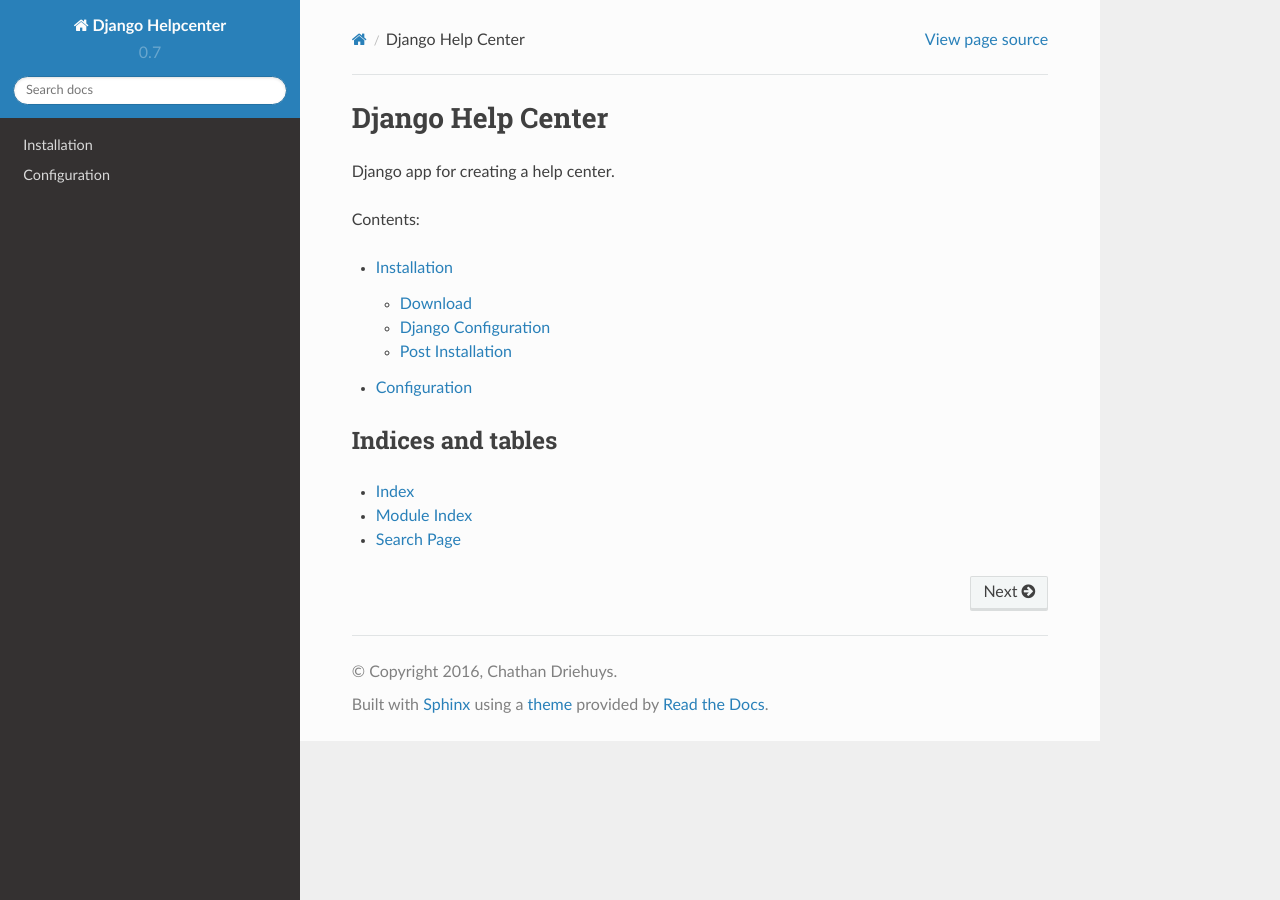
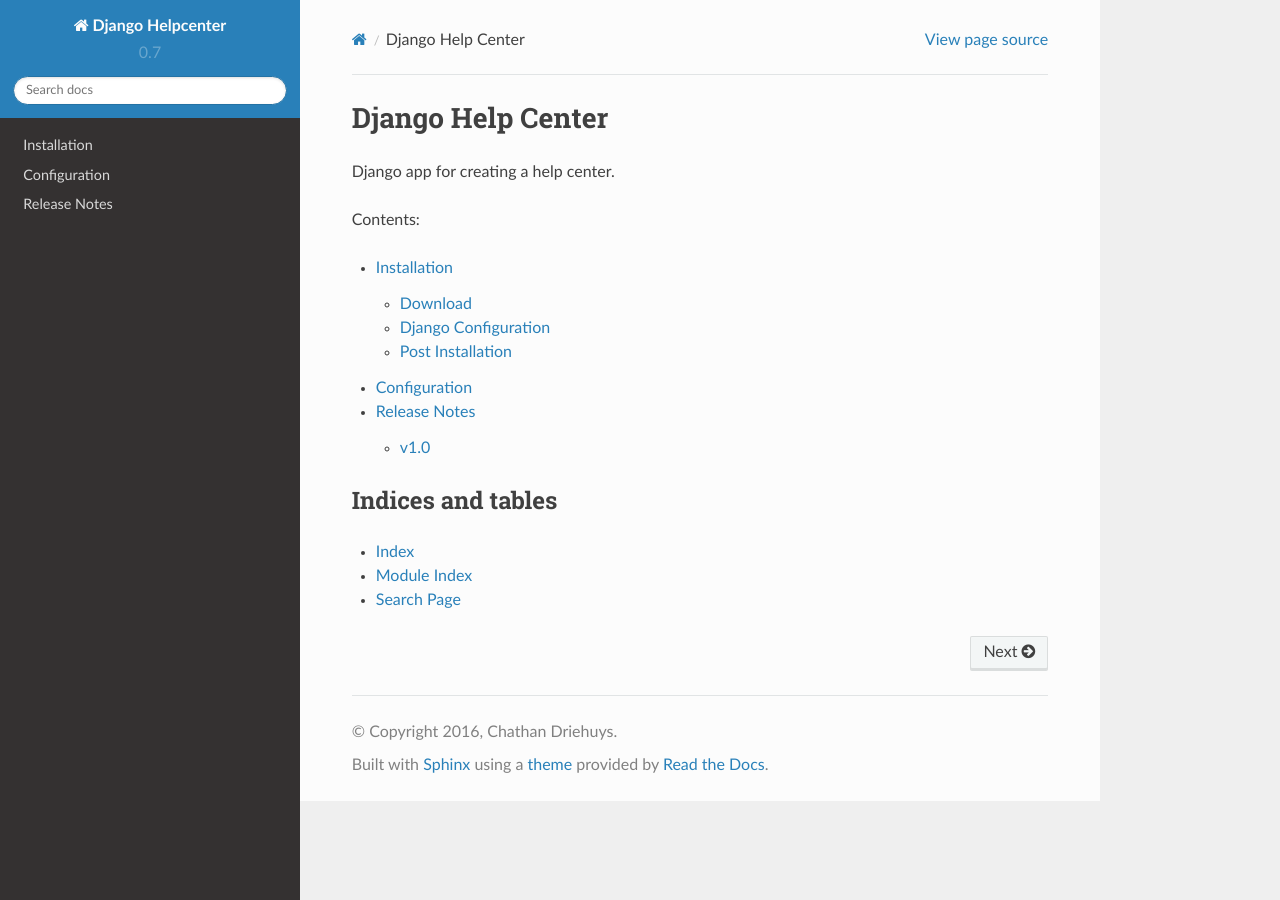
Before and after one commit to cdriehuys/django_helpcenter, a Sphinx documentation site: the page built from docs/index.rst, in a window 1280 px wide. Built offline with Sphinx 7.4.7 and the Read the Docs theme 2.0.0, drawn with Linux system fonts in a browser that asks for light colours.

Commit message:
Add release notes page in docs.

```diff
--- a/docs/index.rst
+++ b/docs/index.rst
@@ -12,6 +12,7 @@
 
    installation
    configuration
+   release notes
 
 
 
--- /dev/null
+++ b/docs/release notes.rst
@@ -0,0 +1,9 @@
+=============
+Release Notes
+=============
+
+v1.0
+----
+
+**Documentation:**
+  * Close #8: Create initial documentation.
```
